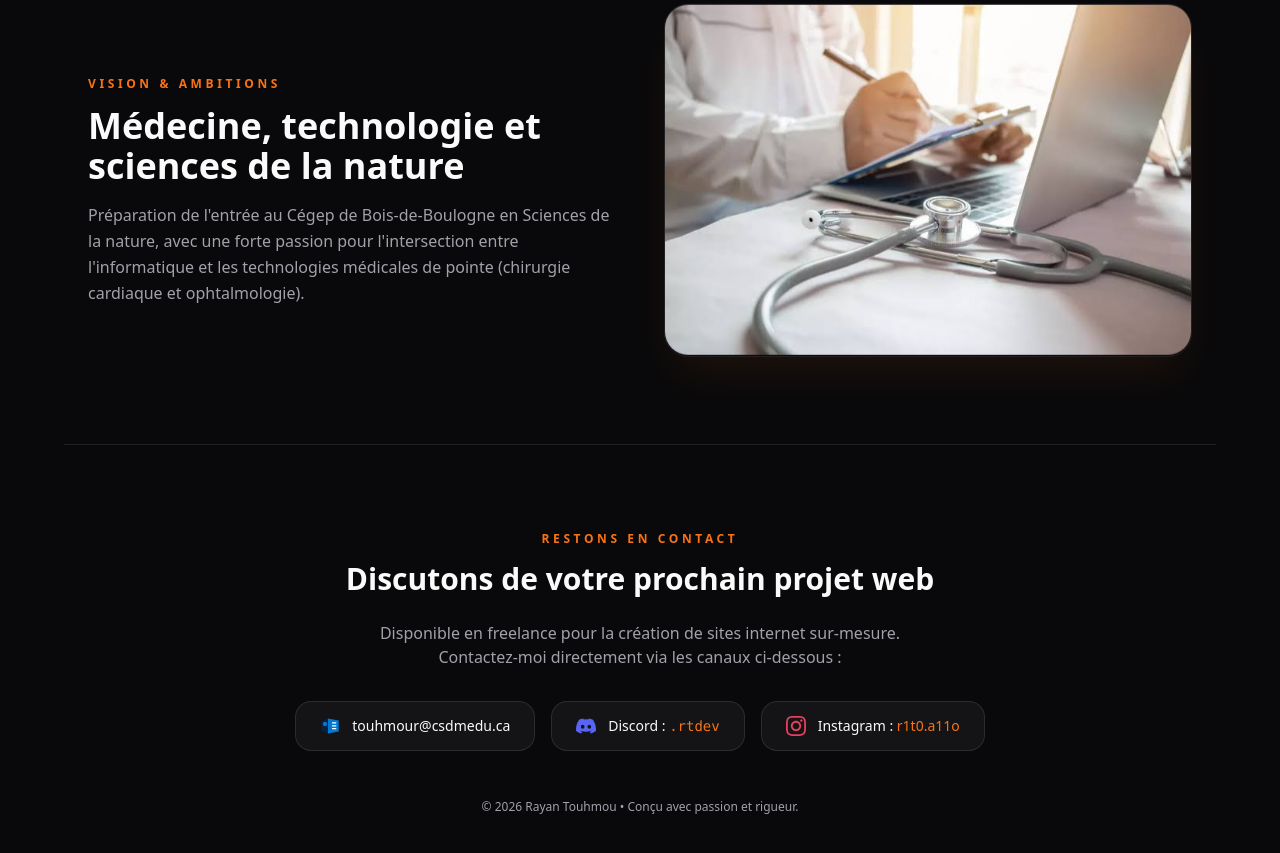
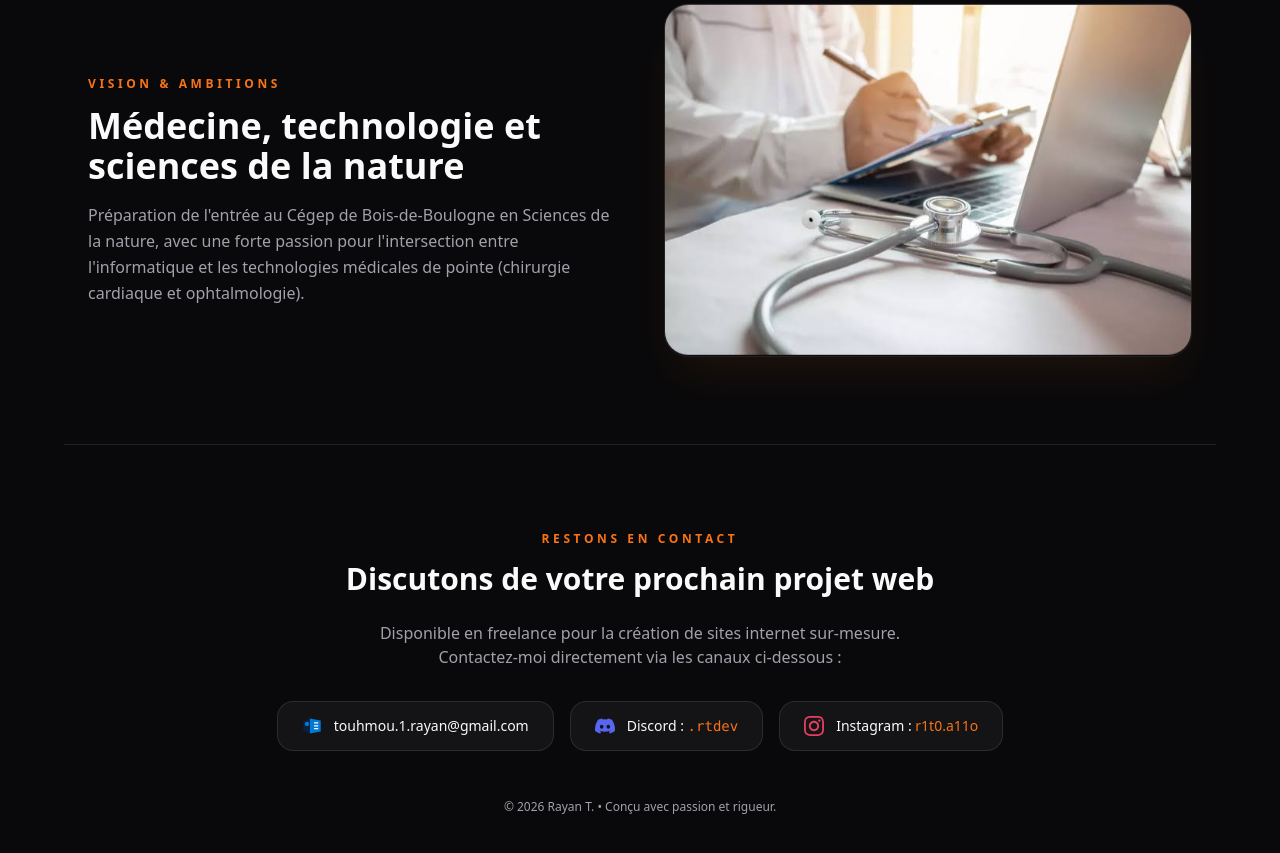
Before and after one commit to RayanT-dev/portfolio, a plain HTML site: page index.html in a window 1280 px wide. Shown: the part 2980-3833 px from the top of the page. Drawn offline with nearby package versions, Linux system fonts and the light colour scheme.

Commit message:
Update index.html

```diff
--- a/index.html
+++ b/index.html
@@ -3,7 +3,7 @@
 <head>
     <meta charset="UTF-8">
     <meta name="viewport" content="width=device-width, initial-scale=1.0">
-    <title>Portfolio • Rayan Touhmou</title>
+    <title>Portfolio • Rayan T.</title>
     <!-- Tailwind CSS -->
     <script src="https://cdn.tailwindcss.com"></script>
     <!-- Lucide Icons -->
@@ -497,14 +497,14 @@
         <!-- Boutons de Contact avec VRAIS LOGOS SVG (Outlook, Discord, Instagram) -->
         <div class="flex flex-wrap justify-center gap-4 text-sm font-medium">
             <!-- Outlook / Email -->
-            <button onclick="copyToClipboard('touhmour@csdmedu.ca', 'Adresse Email (touhmour@csdmedu.ca) copiée !')" class="contact-btn px-6 py-3.5 rounded-2xl border border-white/10 bg-card/80 backdrop-blur-xl flex items-center gap-3 group cursor-pointer">
+            <button onclick="copyToClipboard('touhmou.1.rayan@gmail.com', 'Adresse Email (touhmou.1.rayan@gmail.com) copiée !')" class="contact-btn px-6 py-3.5 rounded-2xl border border-white/10 bg-card/80 backdrop-blur-xl flex items-center gap-3 group cursor-pointer">
                 <svg class="w-5 h-5 shrink-0 transition-transform group-hover:scale-110" viewBox="0 0 24 24" fill="none" xmlns="http://www.w3.org/2000/svg">
                     <path d="M1.5 17.5L9.5 21V3L1.5 6.5V17.5Z" fill="#0A2040"/>
                     <path d="M9.5 3L22.5 5.5V18.5L9.5 21V3Z" fill="#0078D4"/>
                     <path d="M14.5 7.5H19.5V9H14.5V7.5ZM14.5 11H19.5V12.5H14.5V11ZM14.5 14.5H19.5V16H14.5V14.5Z" fill="white"/>
                     <path d="M3.5 9.5C3.5 8.12 4.62 7 6 7C7.38 7 8.5 8.12 8.5 9.5C8.5 10.88 7.38 12 6 12C4.62 12 3.5 10.88 3.5 9.5Z" fill="#0078D4"/>
                 </svg>
-                <span>touhmour@csdmedu.ca</span>
+                <span>touhmou.1.rayan@gmail.com</span>
             </button>
 
             <!-- Discord -->
@@ -524,7 +524,7 @@
             </a>
         </div>
 
-        <p class="text-xs text-muted-foreground mt-12">© 2026 Rayan Touhmou • Conçu avec passion et rigueur.</p>
+        <p class="text-xs text-muted-foreground mt-12">© 2026 Rayan T. • Conçu avec passion et rigueur.</p>
     </footer>
 
     <!-- Scripts JavaScript -->
```
